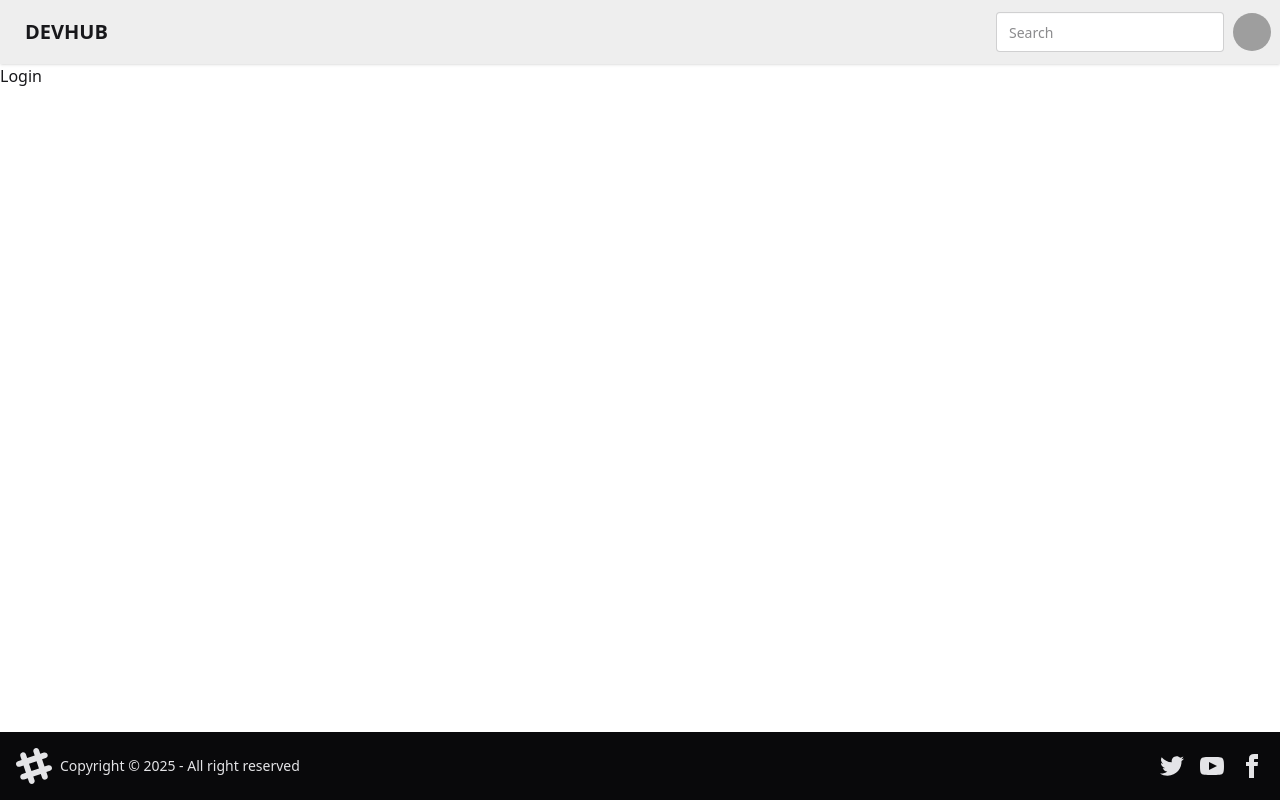
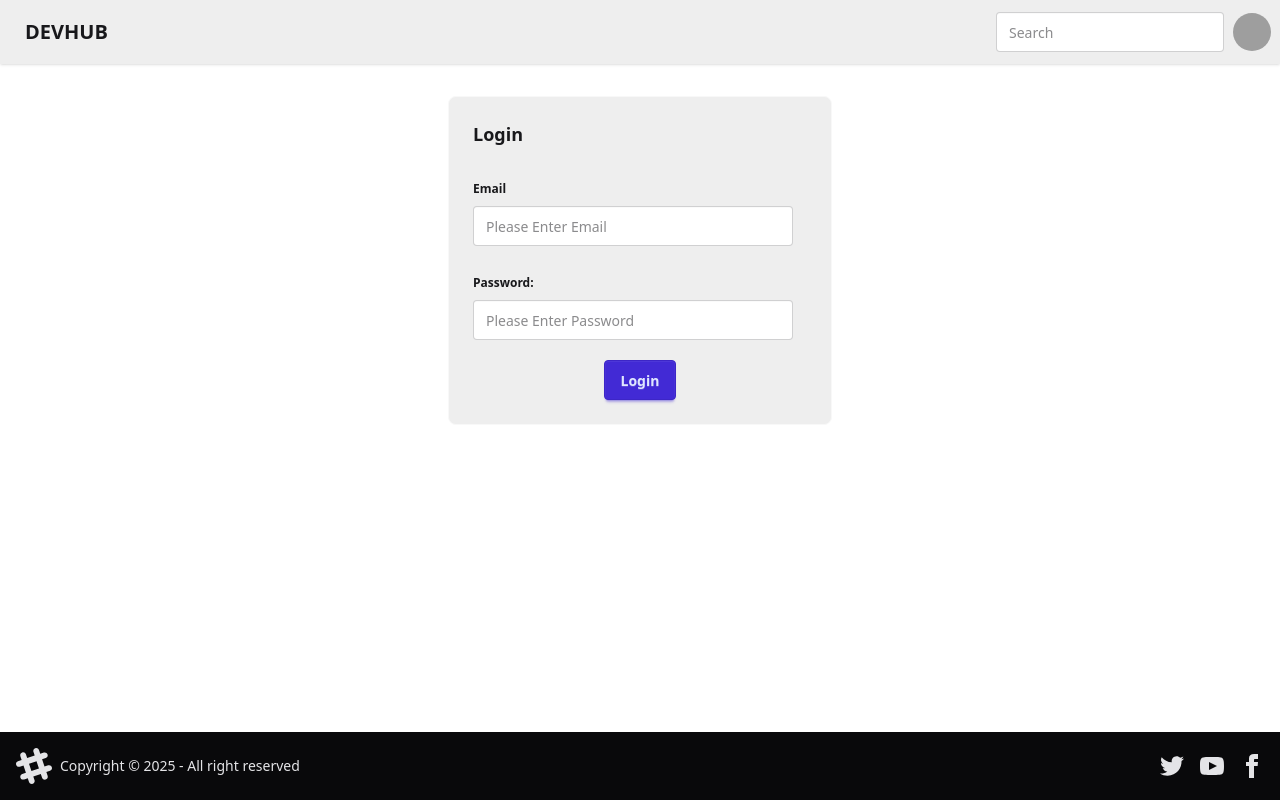
Before and after one commit to prajakta989/devHub-web, a React (Vite) app: page /login in a window 1280 px wide. Built offline with nearby package versions, Linux system fonts and the light colour scheme; grey boxes are pictures that could not be loaded.

Commit message:
created login page

```diff
--- a/src/components/Login.jsx
+++ b/src/components/Login.jsx
@@ -1,11 +1,45 @@
-import React from 'react'
+import React, { useState } from "react";
 
 const Login = () => {
+  const [emailId, setEmailId] = useState("");
+  const [password, setPassword] = useState("");
+
   return (
-    <div>
-      Login
+    <div className="flex justify-center my-8">
+      <div className="card card-border bg-base-300 w-96 ">
+        <div className="card-body">
+          <h2 className="card-title">Login</h2>
+          <div>
+            <fieldset className="fieldset my-4">
+              <legend className="fieldset-legend">Email</legend>
+              <input
+                type="text"
+                className="input"
+                placeholder="Please Enter Email"
+                value={emailId}
+                onChange={(e) => setEmailId(e.target.value)}
+              />
+              {/* <p className="fieldset-label">Optional</p> */}
+            </fieldset>
+            <fieldset className="fieldset">
+              <legend className="fieldset-legend">Password:</legend>
+              <input
+                type="password"
+                className="input"
+                placeholder="Please Enter Password"
+                value={password}
+                onChange={(e) => setPassword(e.target.value)}
+              />
+              {/* <p className="fieldset-label">Optional</p> */}
+            </fieldset>
+          </div>
+          <div className="card-actions justify-center mt-2">
+            <button className="btn btn-primary">Login</button>
+          </div>
+        </div>
+      </div>
     </div>
-  )
-}
+  );
+};
 
-export default Login
+export default Login;
```
